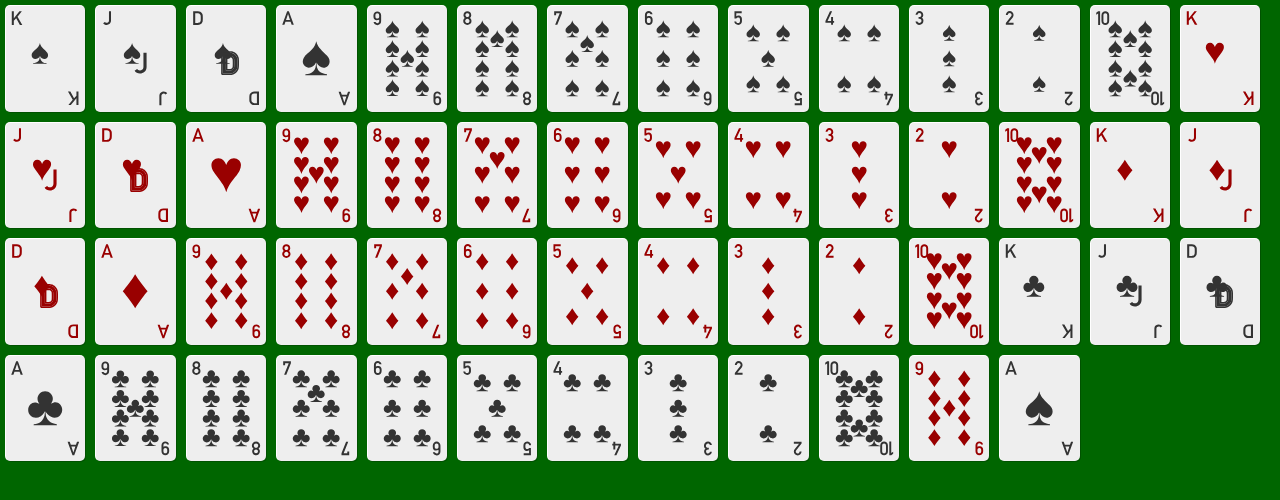
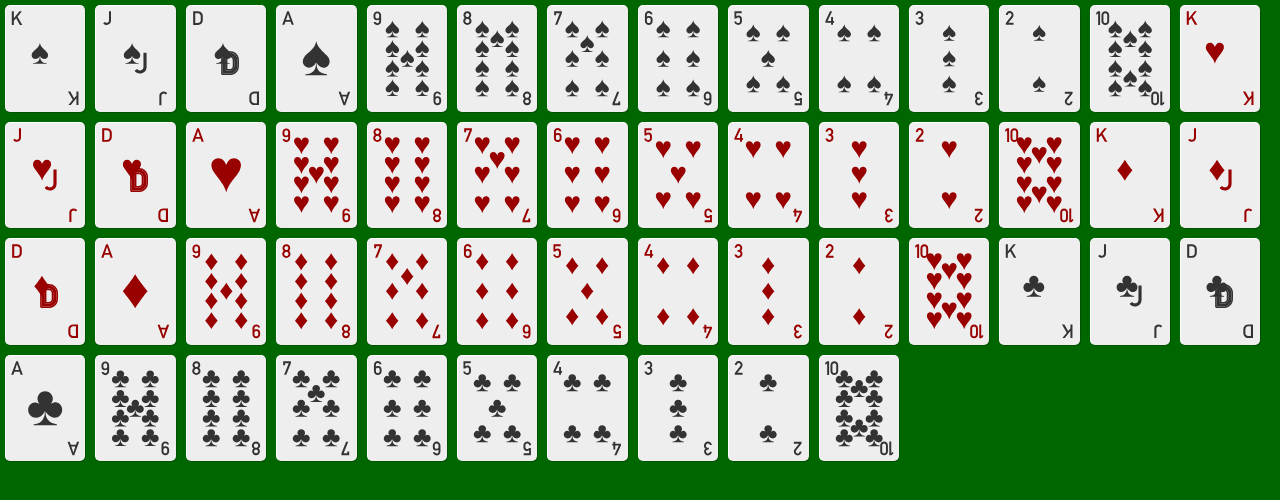
Before and after one commit to zothynine/tabla, a website with bundled scripts: page client/index.html in a window 1280 px wide. Built offline with nearby package versions, Linux system fonts and the light colour scheme.

Commit message:
Remove hardcoded cards from DOM

```diff
--- a/client/index.html
+++ b/client/index.html
@@ -13,19 +13,6 @@
 	<!-- CARDS SPRITE -->
 	<div id="cards-sprite"></div>
 
-	<div class="card" id="ha">
-		<svg viewbox="0 0 300 400">
-			<use xlink:href="#d-9" />
-		</svg>
-	</div>
-
-	<div class="card" id="sa">
-		<svg viewbox="0 0 300 400">
-			<use xlink:href="#s-a" />
-		</svg>
-	</div>
-
 	<script src="js/cards-svg-sprite.js" type="module"></script>
-
 </body>
 </html>
```
